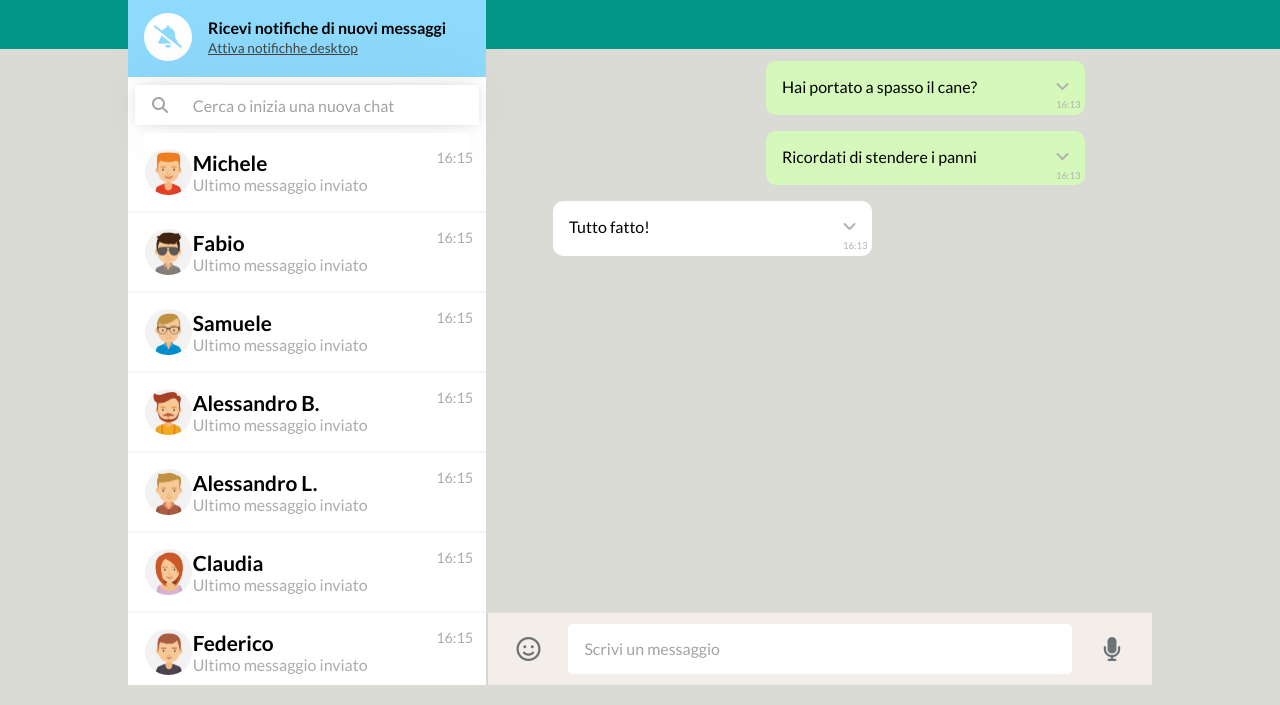
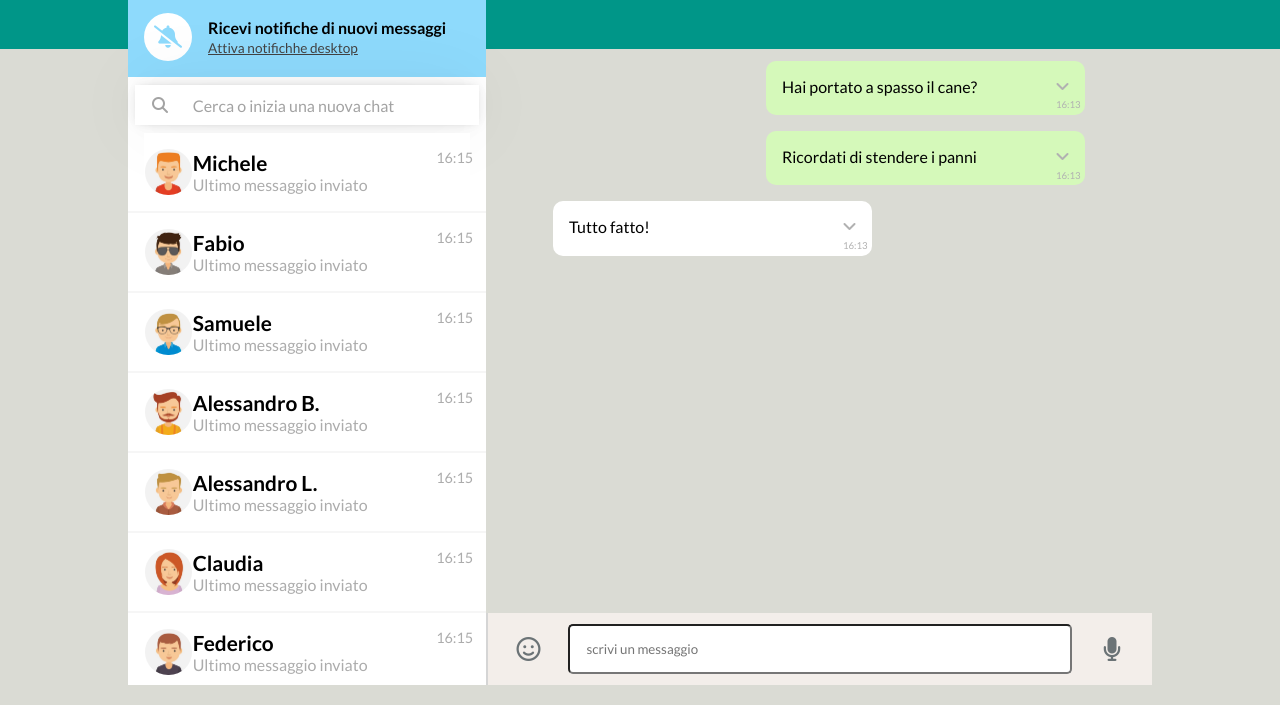
Before and after one commit to simoneevacca/vue-boolzapp, a plain HTML site: page index.html in a window 1280 px wide. Shown: the part 95-800 px from the top of the page. Drawn offline with nearby package versions, Linux system fonts and the light colour scheme.

Commit message:
add send message function

```diff
--- a/assets/js/main.js
+++ b/assets/js/main.js
@@ -8,6 +8,7 @@ createApp({
             actualContactImg: '',
             actualContactName: '',
             lastAcces: '',
+            newMessage: '',
 
             contacts: [
                 {
@@ -180,13 +181,23 @@ createApp({
     },
 
     methods: {
-        chooseContact(index){
+        chooseContact(index) {
             this.actualContactImg = this.contacts[index].avatar
             this.actualContactName = this.contacts[index].name
             this.lastAcces = 'Ultimo accesso oggi alle 16:26'
             this.actualContactIndex = index,
-            console.log(this.actualContactIndex);
+                console.log(this.actualContactIndex);
 
+        },
+
+        sendMessage() {
+            this.contacts[this.actualContactIndex].messages.push(
+                {
+                    date: '10/01/2020 15:51:00',
+                    text: this.newMessage,
+                    status: 'sent'
+                }),
+            this.newMessage = ''
         }
 
     }
--- a/index.html
+++ b/index.html
@@ -116,7 +116,7 @@
                     <!-- write area -->
                     <div class="write-area">
                         <div class="emoticons"><i class="fa-regular fa-face-smile"></i></div>
-                        <div class="write-message">Scrivi un messaggio</div>
+                        <input class="write-message" type="text" placeholder="scrivi un messaggio" v-model="newMessage" @keyup.enter="sendMessage">
                         <div class="vocal-message"><i class="fa-solid fa-microphone"></i></div>
                     </div>
                 </div>
```
